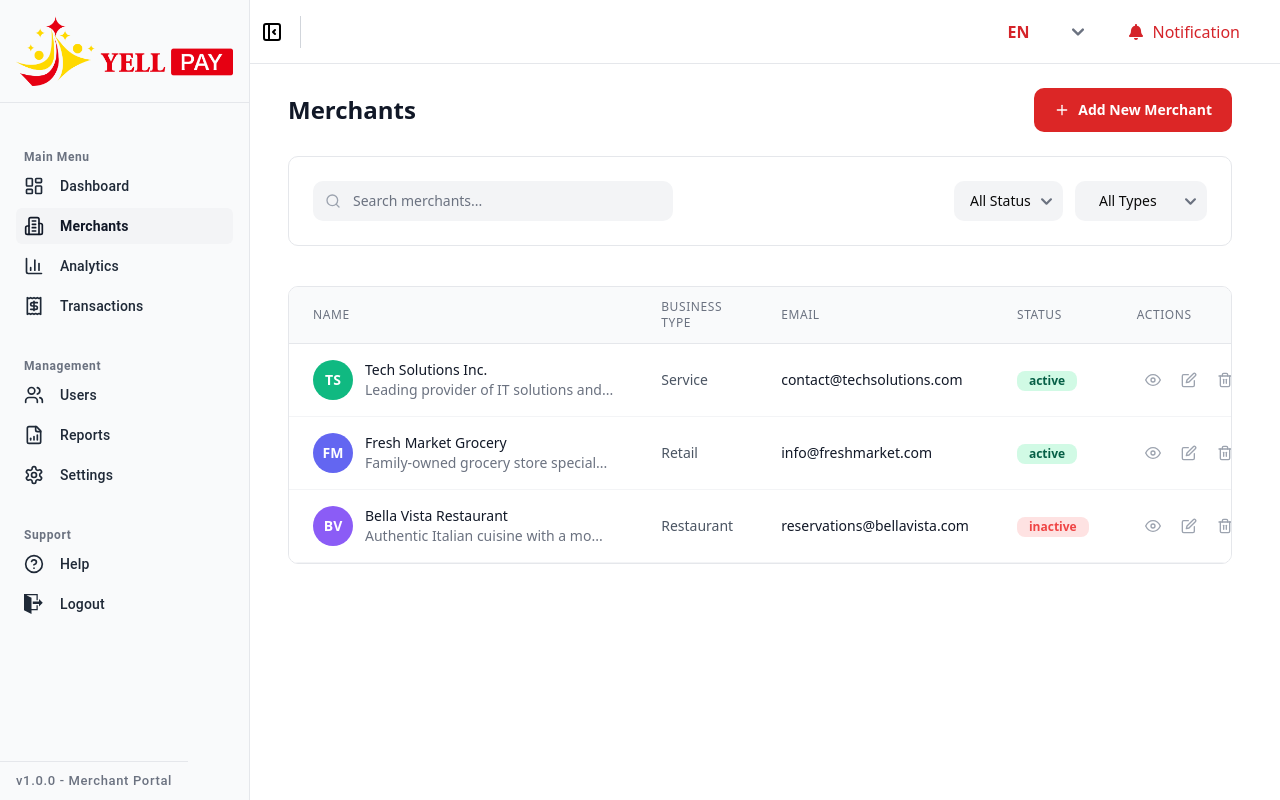
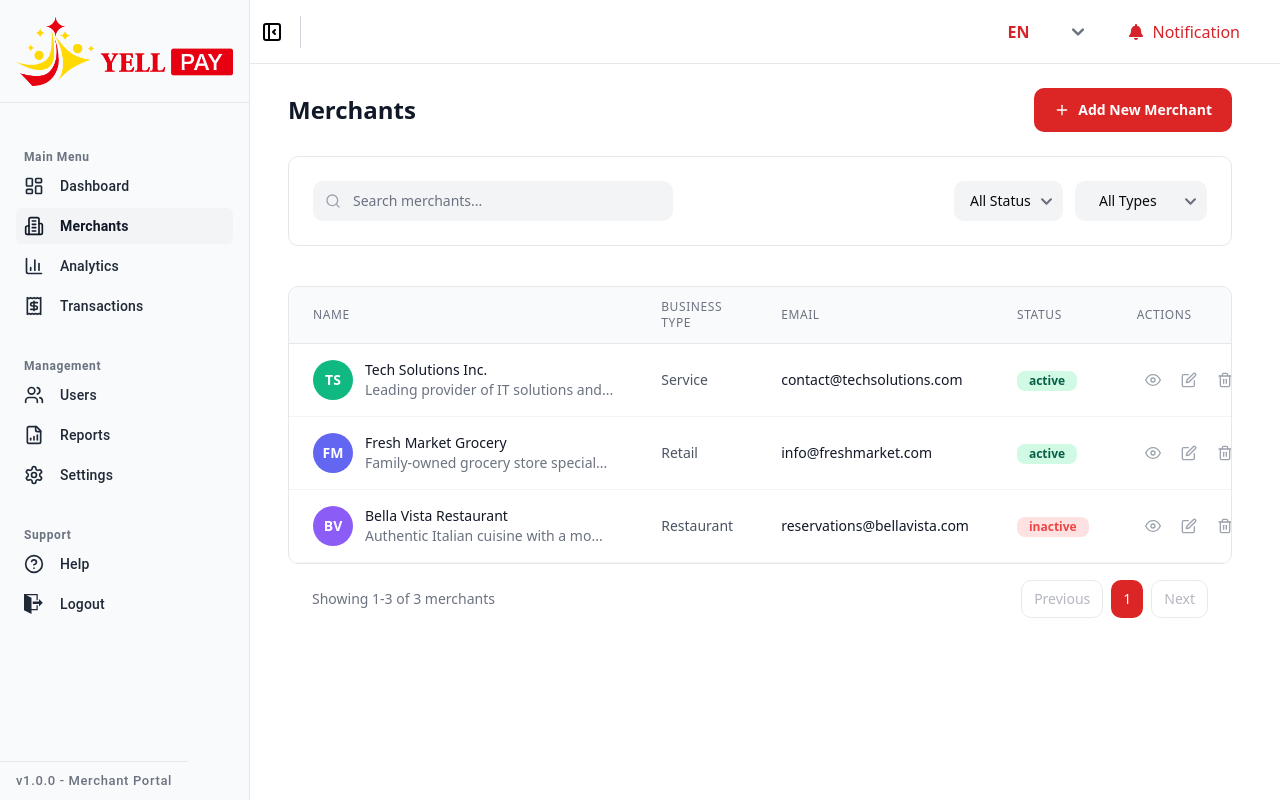
Before and after one commit to afsanaeva-jbc/yellpay-admin, a React (Vite) app: page /merchants in a window 1280 px wide. Built offline with nearby package versions, Linux system fonts and the light colour scheme.

Commit message:
update pagination

```diff
--- a/src/components/common/TableComponent.tsx
+++ b/src/components/common/TableComponent.tsx
@@ -309,7 +309,7 @@ const DynamicTable = <T extends DataTableCommonBase>({
       )}
 
       {/* Table */}
-      <div className="overflow-hidden rounded-lg border border-gray-200 my-10">
+      <div className="overflow-hidden rounded-lg border border-gray-200 mt-10 mb-3">
         <Table>
           <TableHead className="bg-gray-50 font-semibold">
             <TableRow >
@@ -401,8 +401,8 @@ const DynamicTable = <T extends DataTableCommonBase>({
       </div>
 
       {/* Pagination */}
-      {showPagination && totalPages > 1 && (
-        <div className="flex items-center justify-between px-6 py-4 border-t border-gray-200 bg-white">
+      {showPagination &&  (
+        <div className="flex items-center justify-between px-6 py-1  bg-white">
           <div className="text-sm text-gray-500">
             Showing {((currentPage - 1) * itemsPerPage) + 1}-{Math.min(currentPage * itemsPerPage, totalItems)} of {totalItems} {title.toLowerCase()}
           </div>
@@ -426,7 +426,7 @@ const DynamicTable = <T extends DataTableCommonBase>({
                   onClick={() => onPageChange?.(page)}
                   className={`px-3 py-2 text-sm font-medium rounded-lg ${
                     page === currentPage
-                      ? 'bg-blue-600 text-white'
+                      ? 'bg-red-600 text-white'
                       : 'text-gray-500 bg-white border border-gray-300 hover:bg-gray-50'
                   }`}
                 >
--- a/src/pages/Merchants/MerchantsTable.tsx
+++ b/src/pages/Merchants/MerchantsTable.tsx
@@ -214,7 +214,7 @@ const MerchantPage: React.FC = () => {
         // Actions configuration
         actions={getActions}
         // Pagination configuration
-        showPagination={totalItems > 10}
+        showPagination={true}
         currentPage={currentPage}
         totalPages={totalPages}
         totalItems={totalItems}
```
